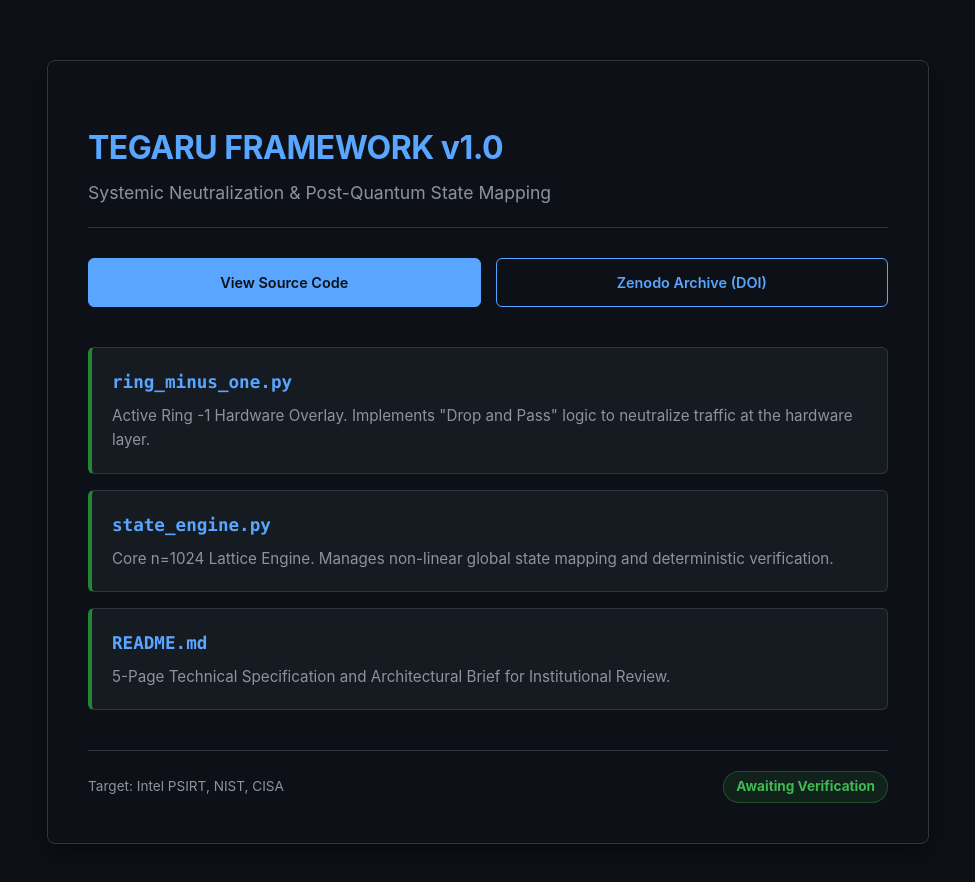
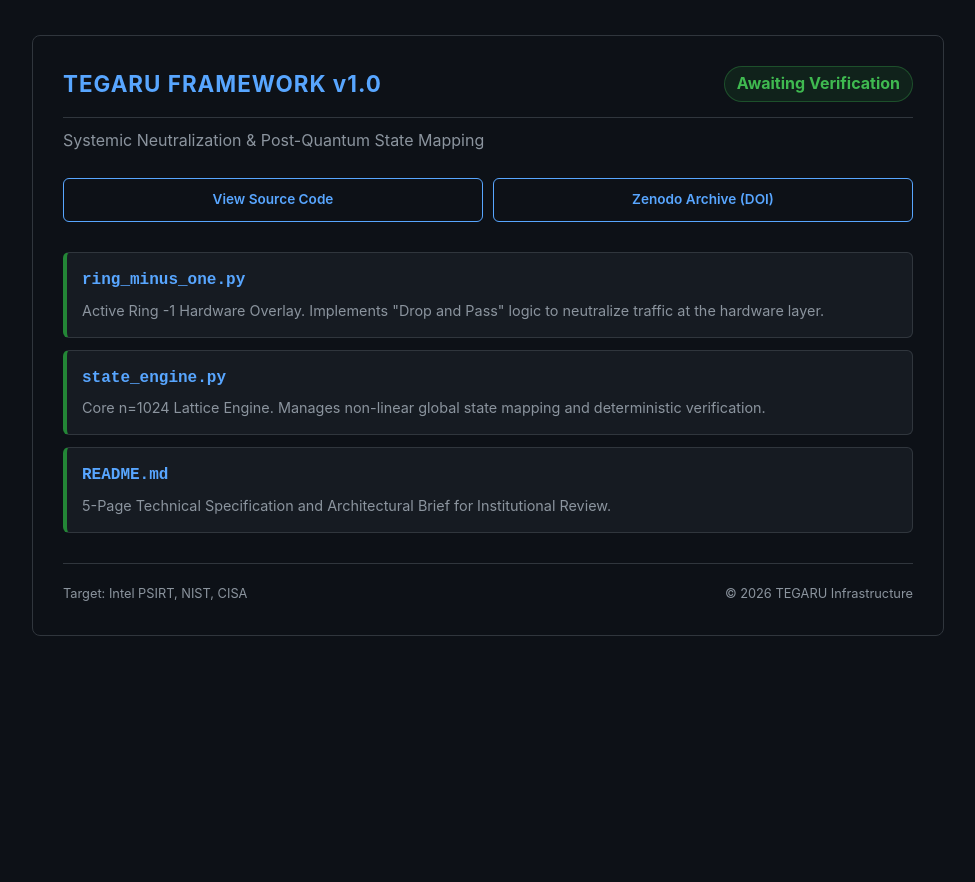
Before and after one commit to MichaelBirara/tegaru-framework, a plain HTML site: page index.html in a window 1280 px wide. Shown: the whole page, without its empty margins (152-1127 px from the left). After the commit the page ends 800 px from the top, so only its background shows below. Drawn offline with Linux system fonts and the light colour scheme.

Commit message:
final one-line header layout for framework dashboard
- Mapped repository file structure to technical descriptions.
- Established professional dashboard for external engineering audits.
- Integrated high-level summary of Ring -1 and State Engine roles.

```diff
--- a/index.html
+++ b/index.html
@@ -14,33 +14,38 @@
             --accent: #58a6ff;
             --success: #238636;
         }
-        body { font-family: -apple-system, BlinkMacSystemFont, "Segoe UI", Helvetica, Arial, sans-serif; background-color: var(--bg); color: var(--text-main); line-height: 1.6; margin: 0; padding: 20px; }
-        .container { max-width: 800px; margin: 40px auto; border: 1px solid var(--border); padding: 40px; border-radius: 8px; background-color: var(--bg); box-shadow: 0 8px 24px rgba(0,0,0,0.5); }
-        h1 { font-size: 2rem; color: var(--accent); margin-bottom: 5px; letter-spacing: -0.5px; }
-        .subtitle { font-size: 1.1rem; color: var(--text-dim); margin-bottom: 30px; border-bottom: 1px solid var(--border); padding-bottom: 20px; }
+        body { font-family: -apple-system, BlinkMacSystemFont, "Segoe UI", Helvetica, Arial, sans-serif; background-color: var(--bg); color: var(--text-main); line-height: 1.6; margin: 0; padding: 15px; }
+        .container { max-width: 850px; margin: 20px auto; border: 1px solid var(--border); padding: 30px; border-radius: 8px; background-color: var(--bg); }
 
-        .nav-buttons { display: flex; gap: 15px; margin-bottom: 40px; }
-        .btn { flex: 1; text-align: center; padding: 12px; border-radius: 6px; text-decoration: none; font-weight: 600; font-size: 0.9rem; transition: 0.2s; border: 1px solid var(--accent); color: var(--accent); }
+        /* One-line Layout for Header */
+        .header-row { display: flex; justify-content: space-between; align-items: center; border-bottom: 1px solid var(--border); padding-bottom: 15px; margin-bottom: 10px; flex-wrap: wrap; }
+        h1 { font-size: 1.4rem; color: var(--accent); margin: 0; letter-spacing: 1px; }
+        .subtitle { font-size: 1rem; color: var(--text-dim); margin-bottom: 25px; }
+
+        .nav-buttons { display: flex; gap: 10px; margin-bottom: 30px; }
+        .btn { flex: 1; text-align: center; padding: 10px; border-radius: 6px; text-decoration: none; font-weight: 600; font-size: 0.85rem; transition: 0.2s; border: 1px solid var(--accent); color: var(--accent); }
         .btn:hover { background-color: var(--accent); color: var(--bg); }
-        .btn-primary { background-color: var(--accent); color: var(--bg); }
-        .btn-primary:hover { opacity: 0.9; }
 
-        .file-section { display: flex; flex-direction: column; gap: 16px; }
-        .file-card { background: var(--card); border: 1px solid var(--border); padding: 20px; border-radius: 6px; border-left: 4px solid var(--success); }
-        .file-name { font-family: "SFMono-Regular", Consolas, "Liberation Mono", Menlo, monospace; color: var(--accent); font-weight: bold; font-size: 1.1rem; display: block; margin-bottom: 8px; }
-        .file-desc { color: var(--text-dim); font-size: 0.95rem; }
+        .file-section { display: flex; flex-direction: column; gap: 12px; }
+        .file-card { background: var(--card); border: 1px solid var(--border); padding: 15px; border-radius: 6px; border-left: 4px solid var(--success); }
+        .file-name { font-family: monospace; color: var(--accent); font-weight: bold; font-size: 1rem; display: block; margin-bottom: 5px; }
+        .file-desc { color: var(--text-dim); font-size: 0.9rem; }
 
-        .footer { margin-top: 40px; padding-top: 20px; border-top: 1px solid var(--border); display: flex; justify-content: space-between; align-items: center; font-size: 0.85rem; color: var(--text-dim); }
+        .footer { margin-top: 30px; padding-top: 20px; border-top: 1px solid var(--border); display: flex; justify-content: space-between; align-items: center; font-size: 0.8rem; color: var(--text-dim); }
         .status-badge { background: rgba(35, 134, 54, 0.15); color: #3fb950; padding: 4px 12px; border-radius: 20px; border: 1px solid rgba(63, 185, 80, 0.3); font-weight: bold; }
     </style>
 </head>
 <body>
     <div class="container">
-        <h1>TEGARU FRAMEWORK v1.0</h1>
+        <div class="header-row">
+            <h1>TEGARU FRAMEWORK v1.0</h1>
+            <div class="status-badge">Awaiting Verification</div>
+        </div>
+
         <div class="subtitle">Systemic Neutralization & Post-Quantum State Mapping</div>
 
         <div class="nav-buttons">
-            <a href="https://github.com/MichaelBirara/tegaru-framework" class="btn btn-primary">View Source Code</a>
+            <a href="https://github.com/MichaelBirara/tegaru-framework" class="btn">View Source Code</a>
             <a href="https://doi.org/10.5281/zenodo.20453925" class="btn">Zenodo Archive (DOI)</a>
         </div>
 
@@ -61,7 +66,7 @@
 
         <div class="footer">
             <div>Target: Intel PSIRT, NIST, CISA</div>
-            <div class="status-badge">Awaiting Verification</div>
+            <div>&copy; 2026 TEGARU Infrastructure</div>
         </div>
     </div>
 </body>
```
